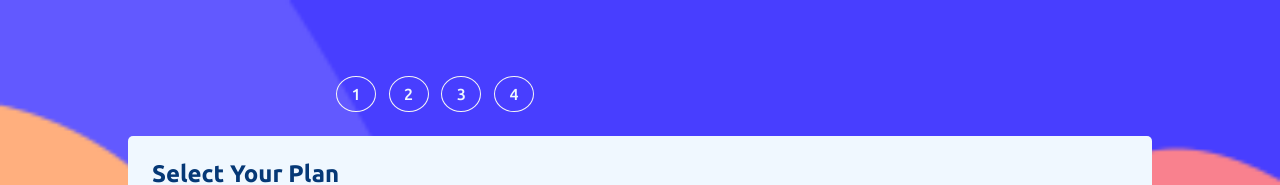
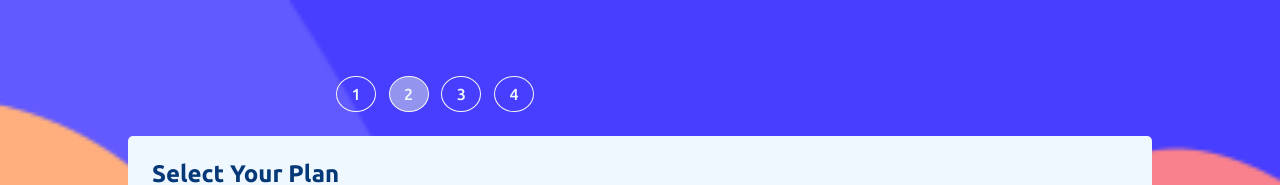
Before and after one commit to anynomous001/Multi_Step_Form, a React (Create React App) app: page /Secondpage in a window 1280 px wide. Shown: the top 185 px of the page. Built offline with nearby package versions, Linux system fonts and the light colour scheme.

Commit message:
Add files via upload

```diff
--- a/src/App.js
+++ b/src/App.js
@@ -1,30 +1,33 @@
 import React from 'react'
-import { Route, Routes } from 'react-router-dom';
+import { useLocation, Route, Routes } from 'react-router-dom';
 import Firstpage from './Routes/Firstpage';
 import Secondpage from './Routes/Secondpage';
 import Thirdpage from './Routes/Thirdpage';
 import Fourthpage from './Routes/Fourthpage';
 
 
-
+const CurrentpageContext = React.createContext()
 
 function App() {
 
-
+  const location = useLocation()
+  const pathname = location.pathname
   return (
 
     <div>
-
+      <CurrentpageContext.Provider value={{ pathname }}>
         <Routes >
           <Route path='/' element={<Firstpage />} />
           <Route path='/Secondpage' element={<Secondpage />} />
           <Route path='/Thirdpage' element={<Thirdpage />} />
           <Route path='/Fourthpage' element={<Fourthpage />} />
         </Routes>
-
+      </CurrentpageContext.Provider>
     </div>
 
 
   );
 }
+
+export { CurrentpageContext }
 export default App;
--- a/src/Routes/Fourthpage.js
+++ b/src/Routes/Fourthpage.js
@@ -7,7 +7,7 @@ const Fourthpage = () => {
 
         < >
             <Navbar />
-            <Footer backurl='/thirdpage' />
+            <Footer backurl='/Thirdpage' />
         </>
 
     )
--- a/src/components/Navbar.css
+++ b/src/components/Navbar.css
@@ -33,7 +33,7 @@
     cursor: pointer;
 }
 
-.routes span:hover {
+.active {
     background-color: #d2dce48a;
 }
 
--- a/src/components/Navbar.js
+++ b/src/components/Navbar.js
@@ -1,15 +1,18 @@
 import React from 'react'
 import './Navbar.css'
 import { Link } from 'react-router-dom'
+import { CurrentpageContext } from '../App'
 
 const Navbar = () => {
+    const { pathname } = React.useContext(CurrentpageContext)
+
     return (
         <div className='navbar'>
             <div className='routes'>
-                <Link to='/'> <span>1</span> </Link>
-                <Link to='/Secondpage'><span>2</span> </Link>
-                <Link to='/Thirdpage'><span>3</span> </Link>
-                <Link to='/Fourthpage'> <span>4</span> </Link>
+                <Link to='/'> <span className={`${pathname === '/' ? 'active' : ''}`} >1</span> </Link>
+                <Link to='/Secondpage'><span className={`${pathname === '/Secondpage' ? 'active' : ''}`} >2</span> </Link>
+                <Link to='/Thirdpage'><span className={`${pathname === '/Thirdpage' ? 'active' : ''}`} >3</span> </Link>
+                <Link to='/Fourthpage'> <span className={`${pathname === '/Fourthpage' ? 'active' : ''}`} >4</span> </Link>
 
             </div>
         </div>
--- a/src/components/Secondform.js
+++ b/src/components/Secondform.js
@@ -7,9 +7,9 @@ import icon_pro from '../images/icon-pro.png'
 
 
 const Secondform = () => {
+
     const [selectedplan, setSelectedplan] = React.useState(null)
     const [toggle, setToggle] = React.useState(false)
-    const [planperiod, setPlanperiod] = React.useState('monthly')
     const handleClick = (plan) => {
         setSelectedplan(plan)
     }
```
Lines whose indentation alone changed are shown as unchanged.
